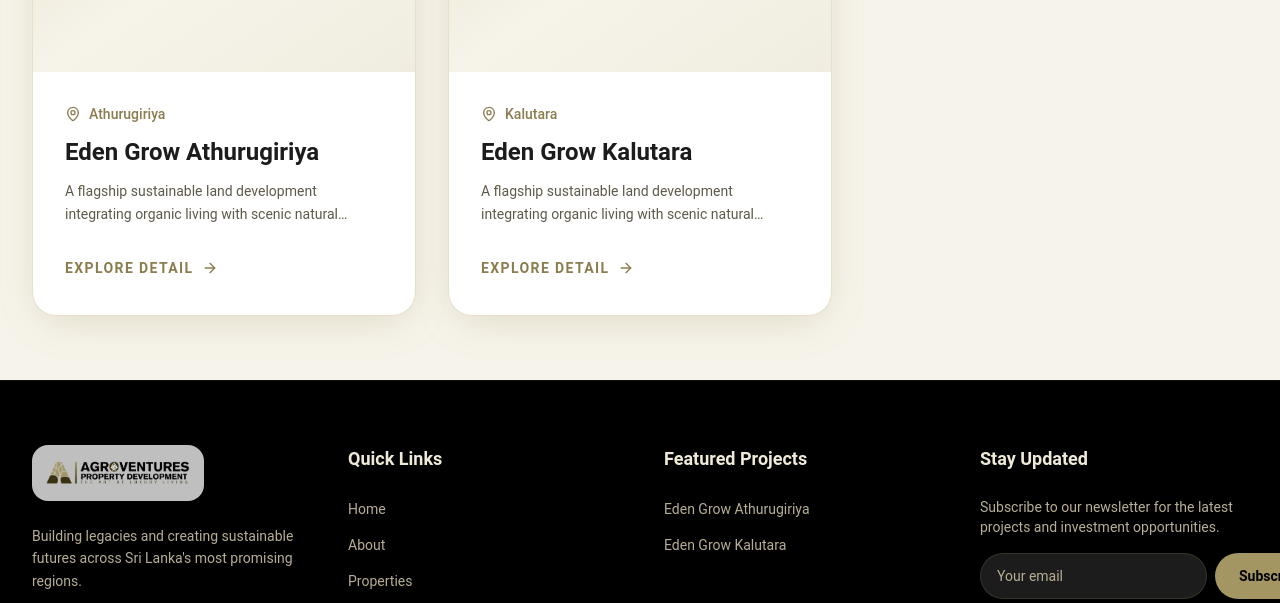
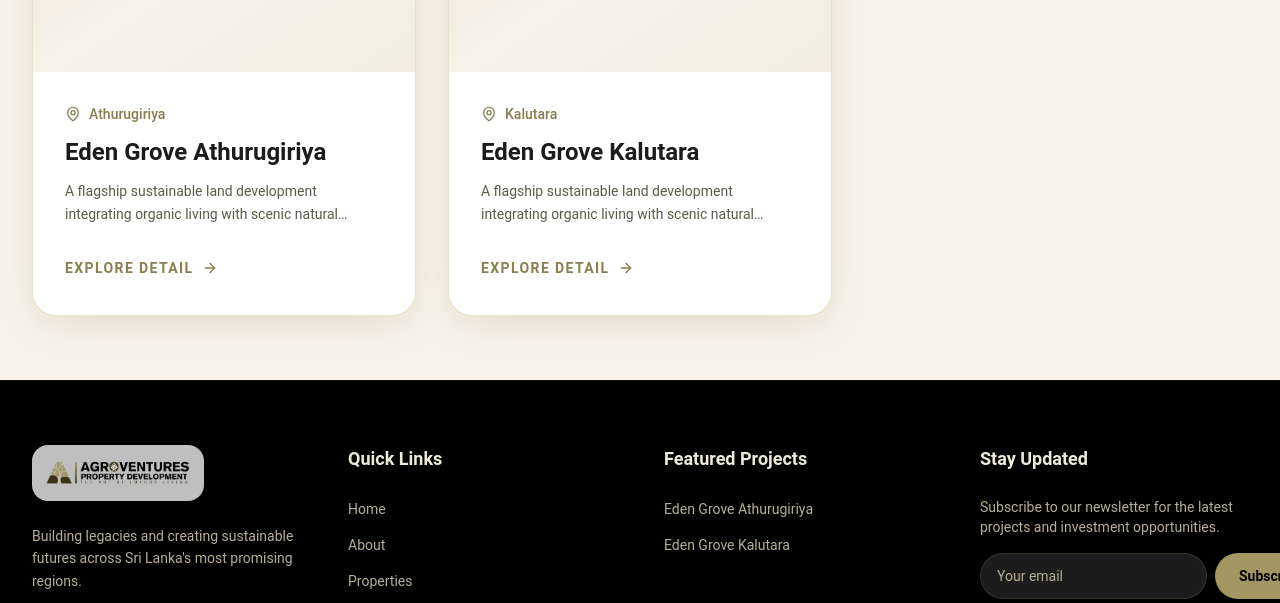
Before and after one commit to agroventures/property-development, a React (Vite) app: page /properties in a window 1280 px wide. Shown: the part 1140-1743 px from the top of the page. Built offline with nearby package versions, Linux system fonts and the light colour scheme.

Commit message:
Update properties.js

```diff
--- a/src/data/properties.js
+++ b/src/data/properties.js
@@ -1,7 +1,7 @@
 // Properties
 export const properties = [
     {
-        title: 'Eden Grow Athurugiriya',
+        title: 'Eden Grove Athurugiriya',
         location: 'Athurugiriya',
         description:
             'A flagship sustainable land development integrating organic living with scenic natural landscapes.',
@@ -9,7 +9,7 @@ export const properties = [
         status: 'Ongoing',
     },
     {
-        title: 'Eden Grow Kalutara',
+        title: 'Eden Grove Kalutara',
         location: 'Kalutara',
         description:
             'A flagship sustainable land development integrating organic living with scenic natural landscapes.',
```
